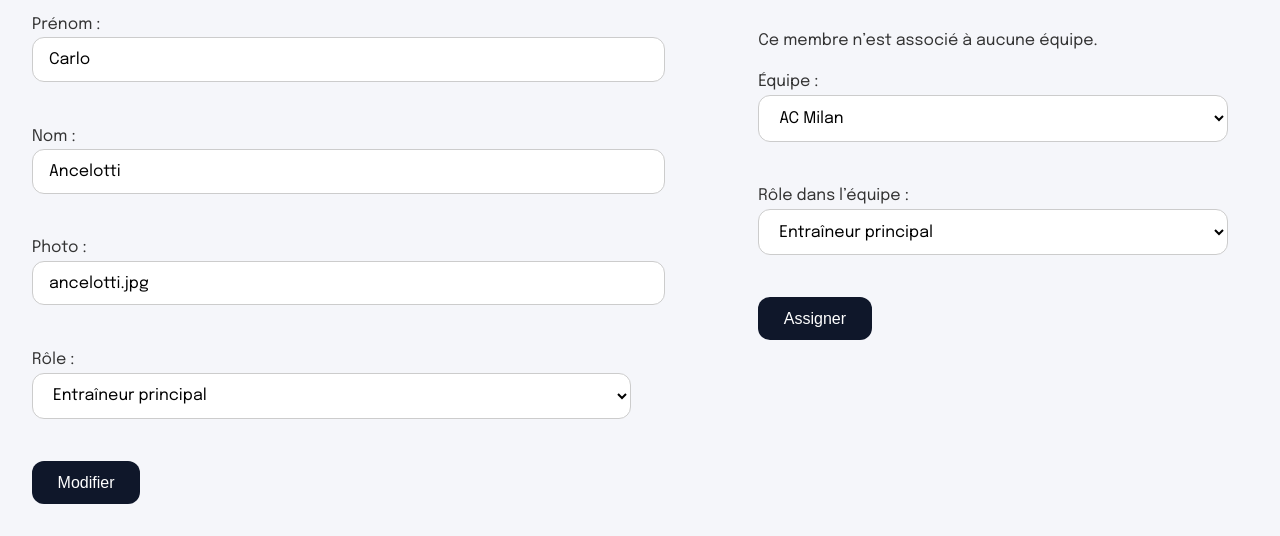
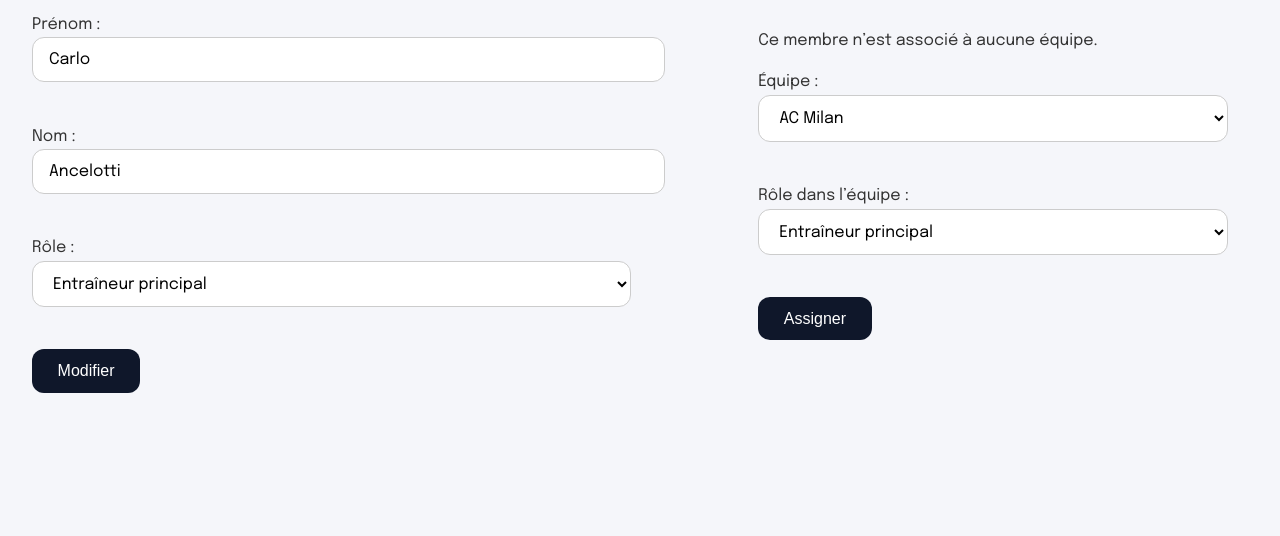
Before and after one commit to marc0prra/football, a PHP site: page /edit_staff.php?id=1 in a window 1280 px wide. Shown: the part 323-859 px from the top of the page. After the commit the page ends 716 px from the top, so only its background shows below. Run offline with PHP 8.4, Linux system fonts and the light colour scheme; data comes from the database, SQL or seed files in the repository.

Commit message:
details edit

```diff
--- a/public/edit_staff.php
+++ b/public/edit_staff.php
@@ -13,7 +13,7 @@ if (isset($_GET['id'])) {
     $allTeams = Team::selectTeams();
 }
 
-$roles = ["Entraîneur principal", "Adjoint", "Préparateur physique", "Médecin", "Analyste vidéo"];
+$roles = ["Entraîneur principal", "Adjoint", "Préparateur physique", "Médecin"];
 
 if ($_SERVER['REQUEST_METHOD'] === "POST") {
     $infos = DatabaseManager::returnArray($_POST);
@@ -58,9 +58,6 @@ if ($_SERVER['REQUEST_METHOD'] === "POST") {
                 <label>Nom :</label><br>
                 <input type="text" name="lastname" value="<?= htmlspecialchars($staff->getLastname()) ?>"
                     required><br><br>
-
-                <label>Photo :</label><br>
-                <input type="text" name="picture" value="<?= htmlspecialchars($staff->getPicture()) ?>"><br><br>
 
                 <label>Rôle :</label><br>
                 <select name="role">
```
